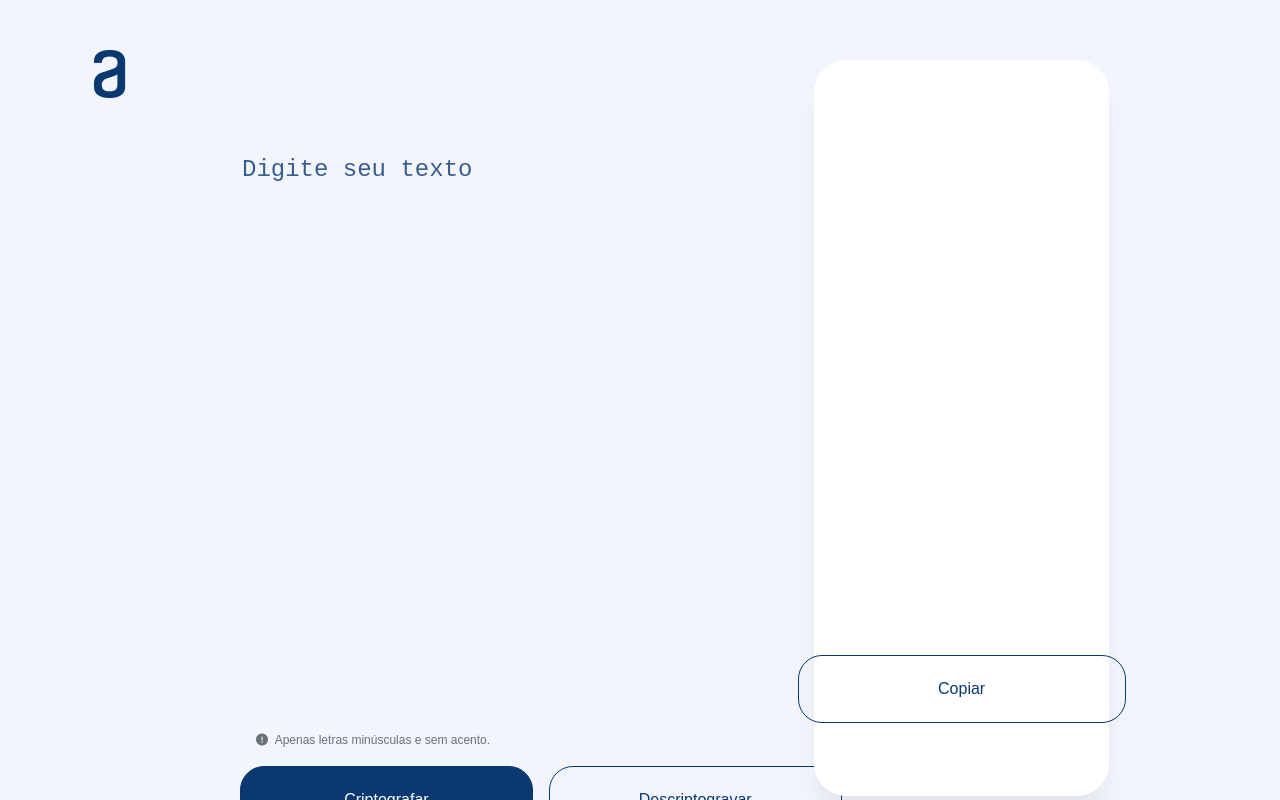
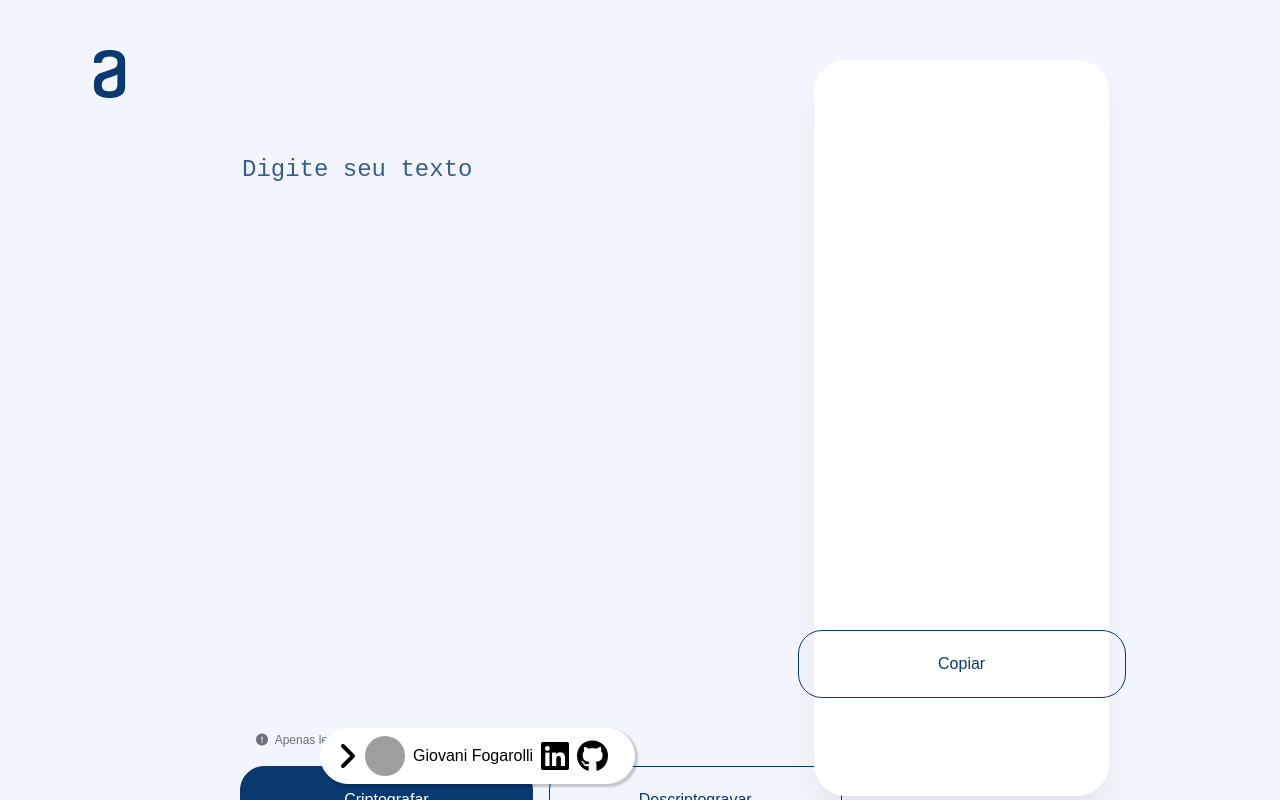
Before and after one commit to giovanifogarolli/OracleOne_Desafio01, a plain HTML site: page index.html in a window 1280 px wide. Drawn offline with nearby package versions, Linux system fonts and the light colour scheme; grey boxes are pictures that could not be loaded.

Commit message:
Versão final

```diff
--- a/index.html
+++ b/index.html
@@ -7,6 +7,7 @@
     <link rel="stylesheet" href="src/styles/vars.css">
     <link rel="stylesheet" href="src/styles/main.css">
     <link rel="stylesheet" href="https://cdnjs.cloudflare.com/ajax/libs/font-awesome/6.0.0/css/all.min.css" integrity="sha512-9usAa10IRO0HhonpyAIVpjrylPvoDwiPUiKdWk5t3PyolY1cOd4DSE0Ga+ri4AuTroPR5aQvXU9xC6qOPnzFeg==" crossorigin="anonymous" referrerpolicy="no-referrer" />
+    <link rel="stylesheet" href="https://cdnjs.cloudflare.com/ajax/libs/animate.css/4.1.1/animate.min.css"/>
     <title>Decodificador - OracleOne</title>
 </head>
 <body>
@@ -22,10 +23,10 @@
             <span>Apenas letras minúsculas e sem acento.</span>
         </div>
         <div class="decod__btns">
-            <button class="btn btn-background">
+            <button class="btn btn-background" onclick="criptografar();">
                 <p class="text cripto">Criptografar</p>
             </button>
-            <button class="btn btn-transparente">
+            <button class="btn btn-transparente" onclick="descriptografar();">
                 <p class="text descripto">Descriptogravar</p>
             </button>
         </div>
@@ -33,9 +34,20 @@
     <div class="decod__result">
         <div class="results__contents">
             <textarea id="result-txt" readonly></textarea>
-            <button class="text btn btn-transparente">Copiar</button>
+            <button class="btn btn-transparente" id="btn-copy" onclick="copy()"><p class="text" id="btn-txtcopy">Copiar</p></button>
         </div>
-
     </div>
+    <footer>
+        <div class="menu__credenciais on" id="menu-container">
+            <button class="fa fa-angle-down fa-2x menu-btn open" id="btn-content" onclick="menuAction();"></button>
+            <div class="credenciais__content" id="cred-content">
+                <img src="https://avatars.githubusercontent.com/u/71294319?s=400&u=2c5c704ea86cf89b12b96fbc6735bd44e1338f13&v=4" alt="" class="menu-pfp">
+                <span class="menu-txt">Giovani Fogarolli</span>
+                <a href="https://www.linkedin.com/in/giovanifogarolli/" target="_blank" class="fa-brands fa-linkedin fa-2x"></a>
+                <a href="https://github.com/giovanifogarolli" target="_blank" class="fa-brands fa-github fa-2x"></a>
+            </div>
+        </div>
+    </footer>
+    <script src="./script.js"></script>
 </body>
 </html>
--- a/script.js
+++ b/script.js
@@ -1 +1,46 @@
-document.getElementById("decod-txt");
+var txtinput = document.getElementById("decod-txt");
+var txtouput = document.getElementById("result-txt")
+
+console.log("txtinput")
+
+function criptografar(){
+    var txtcripto = txtinput.value.toLowerCase().replaceAll(/e/g, "enter").replaceAll(/i/g, "imes").replaceAll(/a/g, "ai").replaceAll(/o/g, "ober").replaceAll(/u/g, "ufat")
+    txtouput.innerHTML = txtcripto
+}
+
+function descriptografar(){
+    var txtdescripto = txtinput.value.toLowerCase().replaceAll(/enter/g, "e").replaceAll(/imes/g, "i").replaceAll(/ai/g, "a").replaceAll(/ober/g, "o").replaceAll(/ufat/g, "u")
+    txtouput.innerHTML = txtdescripto
+}
+
+function copy() {
+    let copyText = document.getElementById("result-txt");
+    copyText.select();
+    document.execCommand("copy");
+    alert("Copiado com sucesso")
+  }
+
+
+function menuAction(){
+    var menu = document.getElementById("cred-content")
+    var menu_btn = document.getElementById("btn-content")
+    var container = document.getElementById("menu-container")
+
+    if(menu_btn.classList.contains("closed")){
+        menu_btn.classList.remove("closed")
+        menu_btn.classList.add("open")
+        menu.classList.remove("hidden")
+        menu.classList.add("animate__animated")
+        menu.classList.add("animate__fadeIn")
+        container.classList.add("on")
+        container.classList.remove("off")
+    }else if(menu_btn.classList.contains("open")){
+        menu_btn.classList.remove("open")
+        menu_btn.classList.add("closed")
+        menu.classList.add("hidden")
+        menu.classList.remove("animate__fadeInLeft")
+        container.classList.remove("on")
+        container.classList.add("off")
+    }
+
+}
--- a/src/styles/main.css
+++ b/src/styles/main.css
@@ -61,7 +61,7 @@ body{
     font-weight: 400;
 }
 
-.fa{
+.fa-circle-exclamation{
     width: 16px;
     height: 16px;
 }
@@ -149,4 +149,64 @@ body{
 .results__contents button{
     display: flex;
     justify-content: center;
+    margin-bottom: 25px;
 }
+
+.menu__credenciais{
+    height: 7vh;
+    display: flex;
+    flex-direction: row;
+    padding: 8px;
+    position: fixed;
+    align-items: center;
+    bottom: 0;
+    left: 25vw;
+    border: 1px solid #FFF;
+    padding: 8px;
+    border-radius: 32px;
+    box-shadow: 2px 2px 2px 1px rgba(0, 0, 0, 0.2);
+    background-color: #FFF;
+    margin-bottom: 16px;
+}
+
+.credenciais__content{
+    display: flex;
+    align-items: center;
+    gap: 8px;
+}
+
+.menu__credenciais .menu-pfp{
+    border-radius: 30px;
+    width: 40px;
+    height: 40px;
+}
+
+.menu__credenciais .menu-btn{
+    border: none;
+    cursor: pointer;
+    transition: transform 300ms ease-in-out;
+    background-color: transparent;
+}
+
+.hidden{
+    display: none;
+}
+
+.closed{
+    transform: rotate(0);
+}
+
+.open{
+    transform: rotate(-90deg);
+    animation-duration: 200ms;
+}
+
+.on{
+    transition: 300ms ease-in-out;
+    width: 315px;
+}
+
+.off{
+    transition: 300ms ease-in-out;
+    width: 54px;
+}
--- a/src/styles/reset.css
+++ b/src/styles/reset.css
@@ -5,6 +5,11 @@
 *::before,
 *::after {
     box-sizing: border-box;
+}
+
+a, a:hover, a:focus, a:active {
+    text-decoration: none;
+    color: inherit;
 }
 
 /* Remove default margin and padding */
```
